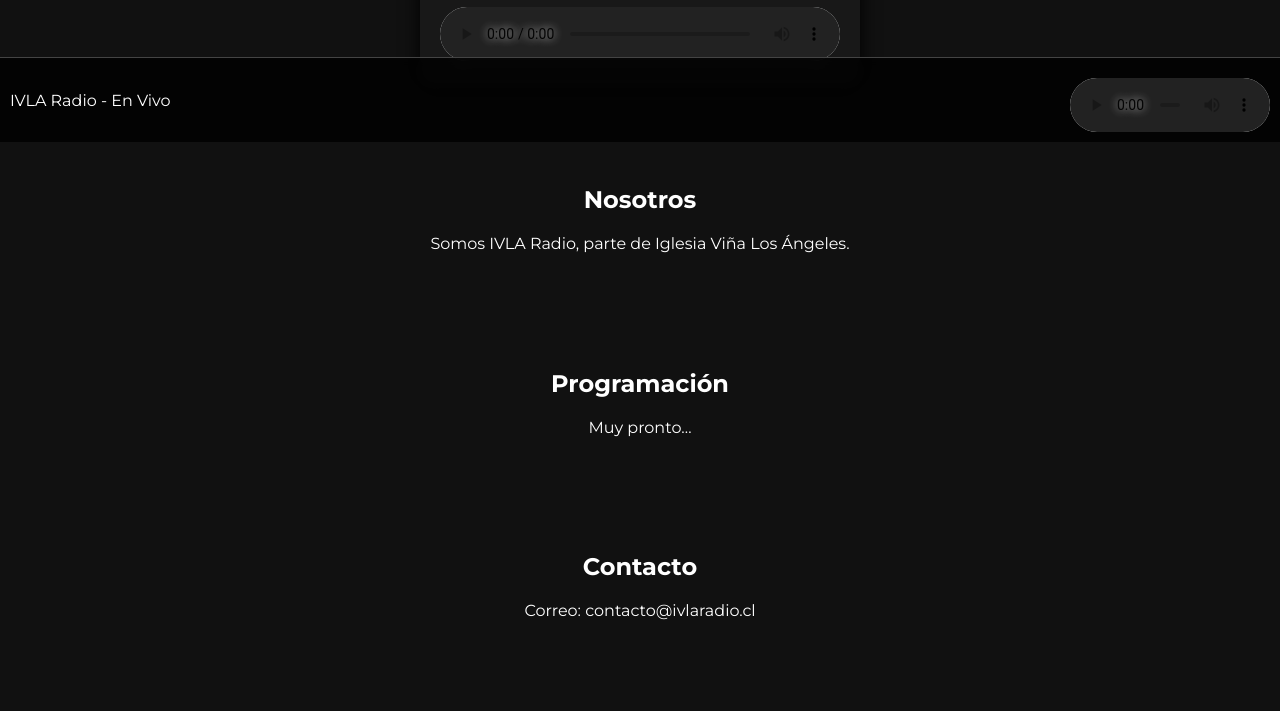
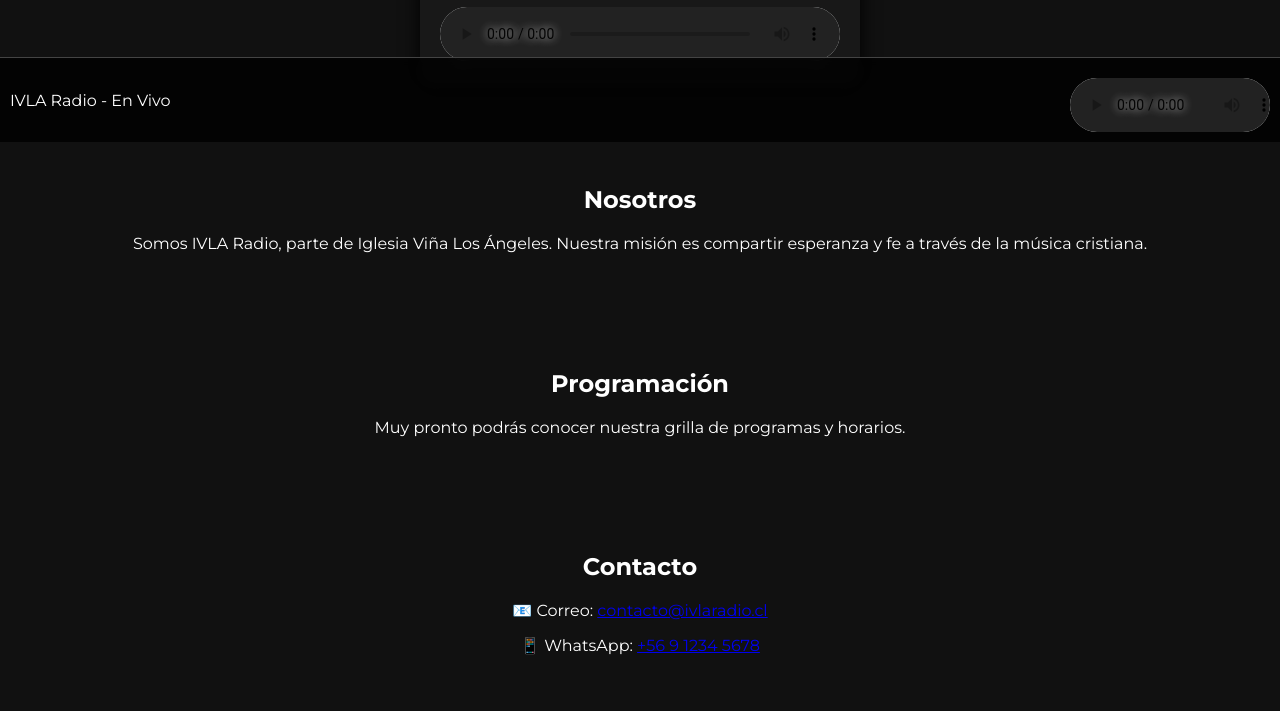
Before and after one commit to ivlaradio/ivlaradio, a plain HTML site: page index.html in a window 1280 px wide. Shown: the part 658-1369 px from the top of the page. Before the commit the page ends 1334 px from the top, so only its background shows below. Drawn offline with Linux system fonts and the light colour scheme.

Commit message:
Update index.html

```diff
--- a/index.html
+++ b/index.html
@@ -5,8 +5,9 @@
   <meta name="viewport" content="width=device-width, initial-scale=1.0">
   <title>IVLA Radio</title>
   <link rel="stylesheet" href="styles.css">
+  <link rel="icon" href="logo.png" type="image/png">
+  <meta name="description" content="IVLA Radio - Música Cristiana en Vivo 24/7 desde Los Ángeles, Chile.">
   <link href="https://fonts.googleapis.com/css2?family=Montserrat:wght@400;700&display=swap" rel="stylesheet">
-
 </head>
 <body>
 
@@ -37,7 +38,7 @@
     <!-- 🎵 REPRODUCTOR TIPO SPOTIFY -->
     <div class="player-card">
       <div class="player-info">
-            <img src="logo.png" class="player-cover">
+        <img src="logo.png" class="player-cover" alt="Portada IVLA">
         <div>
           <h3>IVLA Radio</h3>
           <p>Música Cristiana 24/7</p>
@@ -46,23 +47,25 @@
 
       <audio id="mainPlayer" controls>
         <source src="https://stream.zeno.fm/dxrrahmqnpgtv" type="audio/mpeg">
+        Tu navegador no soporta el audio HTML5.
       </audio>
     </div>
   </section>
 
   <section id="nosotros" class="section">
     <h2>Nosotros</h2>
-    <p>Somos IVLA Radio, parte de Iglesia Viña Los Ángeles.</p>
+    <p>Somos IVLA Radio, parte de Iglesia Viña Los Ángeles. Nuestra misión es compartir esperanza y fe a través de la música cristiana.</p>
   </section>
 
   <section id="programacion" class="section">
     <h2>Programación</h2>
-    <p>Muy pronto…</p>
+    <p>Muy pronto podrás conocer nuestra grilla de programas y horarios.</p>
   </section>
 
   <section id="contacto" class="section">
     <h2>Contacto</h2>
-    <p>Correo: contacto@ivlaradio.cl</p>
+    <p>📧 Correo: <a href="mailto:contacto@ivlaradio.cl">contacto@ivlaradio.cl</a></p>
+    <p>📱 WhatsApp: <a href="https://wa.me/56912345678" target="_blank">+56 9 1234 5678</a></p>
   </section>
 
   <!-- 🎧 REPRODUCTOR FIJO INFERIOR -->
@@ -70,6 +73,7 @@
     <span>IVLA Radio - En Vivo</span>
     <audio id="footerPlayer" controls>
       <source src="https://stream.zeno.fm/dxrrahmqnpgtv" type="audio/mpeg">
+      Tu navegador no soporta el audio HTML5.
     </audio>
   </div>
 
```
Lines whose indentation alone changed are shown as unchanged.
